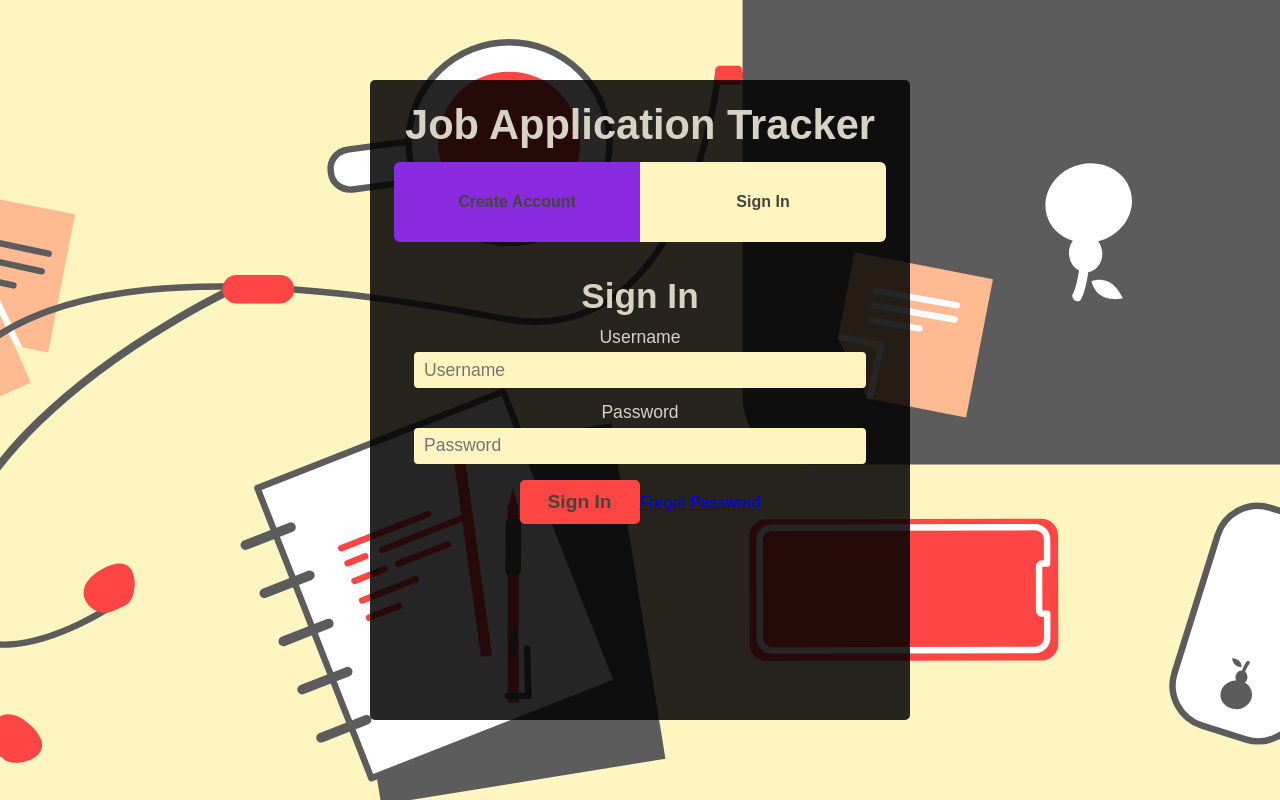
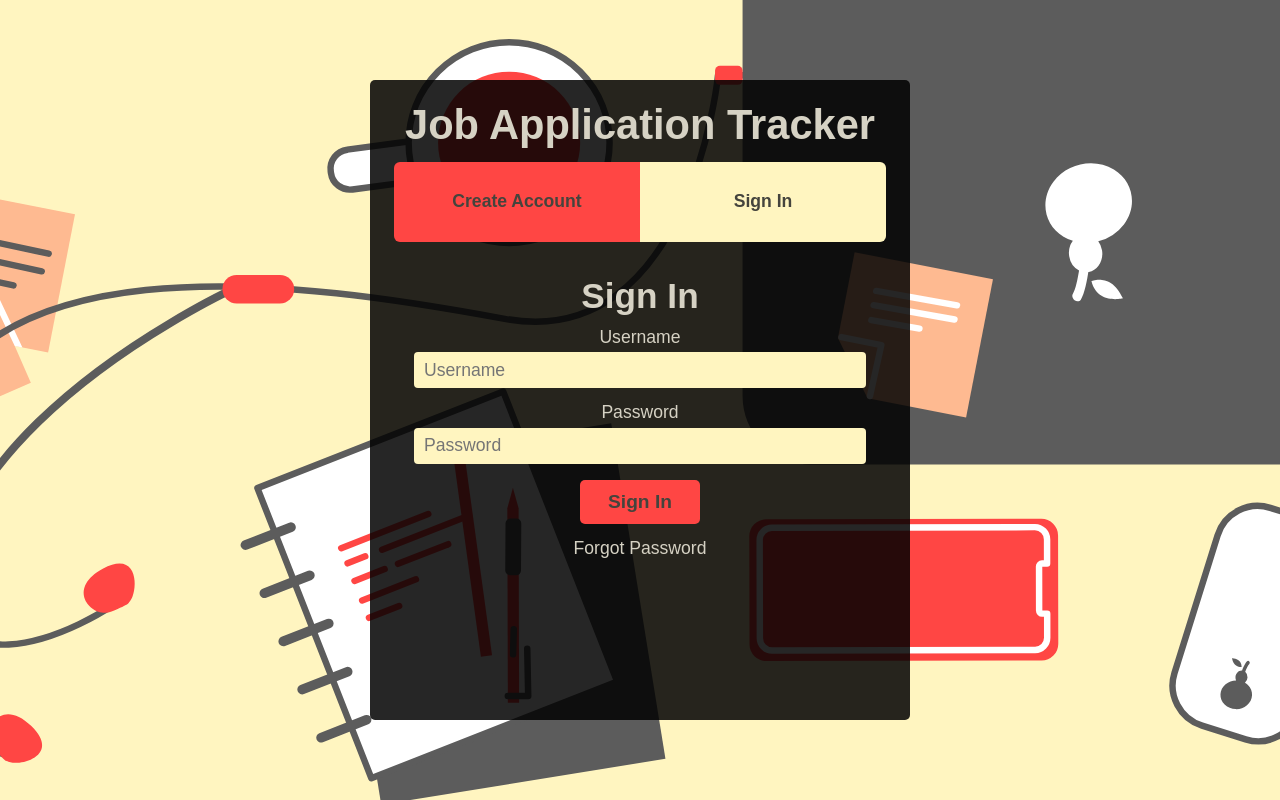
Before and after one commit to dw44/job-application-tracker, a Next.js app in the folder client/: page /account in a window 1280 px wide. Both pictures are taken after a click on the button "Sign In". Built offline with nearby package versions, Linux system fonts and the light colour scheme.

Commit message:
signup/signin done. forgot password next

```diff
--- a/client/components/Auth/LoginForm.jsx
+++ b/client/components/Auth/LoginForm.jsx
@@ -1,9 +1,30 @@
+/* eslint-disable jsx-a11y/label-has-associated-control */
+import Head from 'next/head';
 import styled from 'styled-components';
-import Head from 'next/head';
 
 import Button from '../../styles/styled-components/Button';
 import Form from '../../styles/styled-components/Form';
 import FormGroup from '../../styles/styled-components/FormGroup';
+
+const BlockButton = styled(Button)`
+  display: block;
+  margin: 0 auto;
+`;
+
+const ForgotPassword = styled.a`
+  display: block;
+  color: inherit;
+  text-decoration: none;
+  font-size: 1.1rem;
+  margin-top: 1rem;
+  transition: text-decoration 0.8s;
+  width: auto;
+  display: inline-block;
+
+  &:hover {
+    text-decoration: underline;
+  }
+`;
 
 export default function LoginForm() {
   return (
@@ -21,8 +42,10 @@ export default function LoginForm() {
           <label htmlFor="username">Password</label>
           <input type="password" name="password" id="password" placeholder="Password" />
         </FormGroup>
-        <Button>Sign In</Button>
-        <a href="/">Forgot Password</a>
+        <BlockButton>Sign In</BlockButton>
+        <ForgotPassword href="/">
+          Forgot Password
+        </ForgotPassword>
       </Form>
     </Form>
   );
--- a/client/pages/account.jsx
+++ b/client/pages/account.jsx
@@ -1,4 +1,6 @@
 import styled from 'styled-components';
+import { useState } from 'react';
+
 import LoginForm from '../components/Auth/LoginForm';
 import SignupForm from '../components/Auth/SignupForm';
 
@@ -48,15 +50,13 @@ const FormsContainer = styled.div`
       border: none;
       font-family: inherit;
       font-weight: 800;
-      font-size: 1rem;
+      font-size: 1.1rem;
       cursor: pointer;
-      background-color: ${(props) => props.theme.colors.mainBg};
       color: ${(props) => props.theme.colors.textDark};
     }
 
     button:nth-of-type(1) {
       border-radius: 6px 0 0 6px;
-      background-color: blueviolet;
     }
 
     button:nth-of-type(2) {
@@ -66,15 +66,42 @@ const FormsContainer = styled.div`
 `;
 
 export default function Home() {
+  // 1 ==> Sign Up / New Account
+  // 2 ==> Sign In / Log In
+  const [nowDisplaying, setNowDisplaying] = useState(1);
+
+  const toggleDisplaying = (formType) => {
+    // formType = 1 for sign up/new acct, 2  for login/sign in
+    setNowDisplaying(formType);
+  };
+
   return (
     <PageContainer>
       <FormsContainer>
         <h1>Job Application Tracker</h1>
         <div className="form-type">
-          <button type="button">Create Account</button>
-          <button type="button">Sign In</button>
+          <button
+            type="button"
+            onClick={() => toggleDisplaying(1)}
+            style={{
+              backgroundColor: nowDisplaying === 1 ? '#FFF5C0' : '#FF4644',
+            }}
+          >
+            Create Account
+
+          </button>
+          <button
+            type="button"
+            onClick={() => toggleDisplaying(2)}
+            style={{
+              backgroundColor: nowDisplaying === 2 ? '#FFF5C0' : '#FF4644',
+            }}
+          >
+            Sign In
+
+          </button>
         </div>
-        <LoginForm />
+        {nowDisplaying === 1 ? <SignupForm /> : <LoginForm />}
       </FormsContainer>
     </PageContainer>
   );
--- a/client/styles/styled-components/Form.js
+++ b/client/styles/styled-components/Form.js
@@ -6,6 +6,19 @@ const Form = styled.form`
   padding: 10px;
   overflow-y: auto;
   text-align: center;
+
+  ::-webkit-scrollbar {
+    width: 0.5em;
+  }
+
+  ::-webkit-scrollbar-track {
+    box-shadow: inset 0 0 6px rgba(225, 225, 225, 0.7);
+  }
+
+  ::-webkit-scrollbar-thumb {
+    background-color: #444;
+    outline: 1px solid #444;
+  }
 
   h2 {
     font-weight: 600;
```
